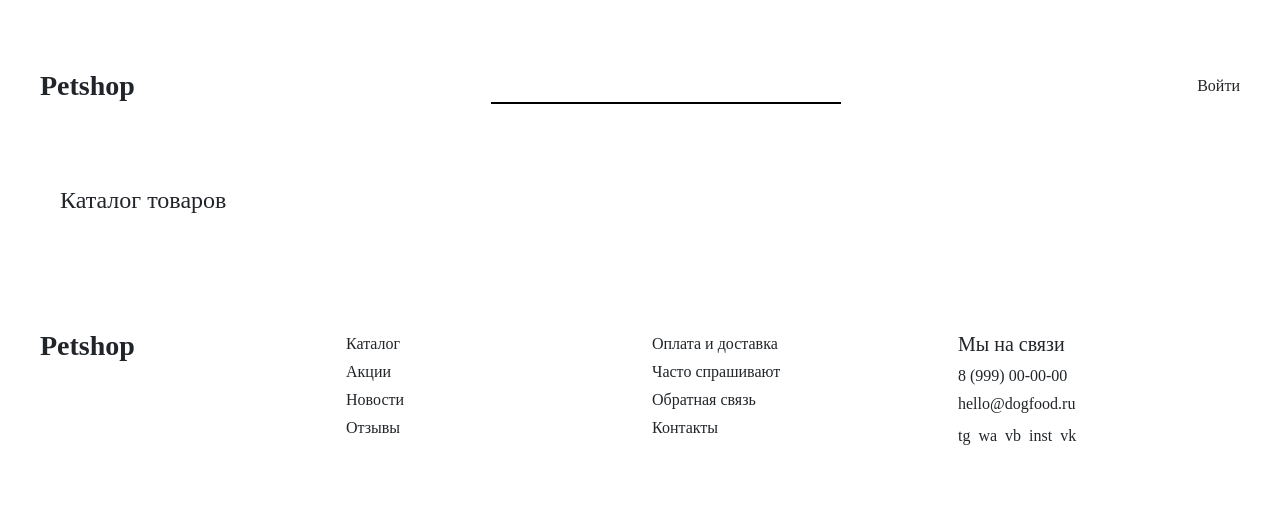
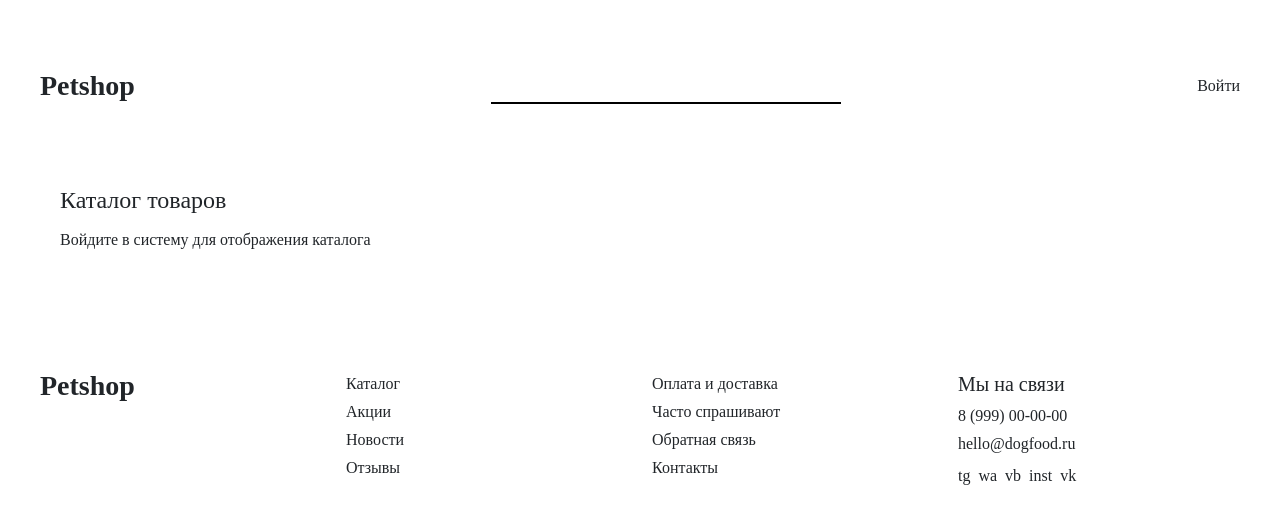
Before and after one commit to darya-yamp/react-template, a React app: page / in a window 1280 px wide. Shown: the top 524 px of the page. Built offline with nearby package versions, Linux system fonts and the light colour scheme; a web font is replaced by a local one.

Commit message:
Добавлено сообщение о необходимости авторизации, есои пользователь не авторизован

```diff
--- a/src/App.jsx
+++ b/src/App.jsx
@@ -52,6 +52,9 @@ const App = () => {
                 .then(data => {
                     console.log("Пользователь", data);
             })
+        } else {
+            setGoods([]);
+            setData([]);
         }
     }, [api])
 
--- a/src/components/Header/header-index.jsx
+++ b/src/components/Header/header-index.jsx
@@ -27,7 +27,7 @@ export default ({products, update, openPopup, user, setToken}) => {
         const logout = e => {
             e.preventDefault();
             localStorage.removeItem('shopUser');
-            setToken(false);
+            setToken('');
         }
 
         // Аналогичен class Card - сюда передаются данные, здесь происходит создание элементов на странице.
--- a/src/pages/Catalog.jsx
+++ b/src/pages/Catalog.jsx
@@ -7,11 +7,13 @@ import Card from '../components/Card/cards-index';
 export default ({goods}) => {
     return <div className='cards-container'>
             {/* <Card/> */}
-            {goods.map((e, i) => <Card
+            {goods.length > 0 ?
+             goods.map((e, i) => <Card
                 key={i}
                 image = {e.picture}
                 text = {e.name}
                 price = {e.price}
-            />)}
+            />) : <p style={{'margin-left': '20px'}}>Войдите в систему для отображения каталога</p>
+        }
         </div>
 }
```
